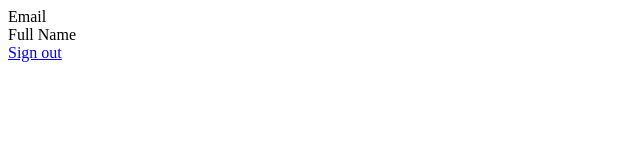
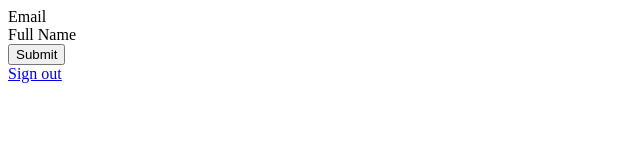
Before and after one commit to unnathynellutla/signin, a website: page index.html in a window 1280 px wide. Shown: the whole page, without its empty margins (0-640 px from the left). Drawn offline with Linux system fonts and the light colour scheme.

Commit message:
Update index.html

```diff
--- a/index.html
+++ b/index.html
@@ -6,9 +6,12 @@
     <script src="https://apis.google.com/js/platform.js" async defer></script>
   </head>
   <body>
+<form action = "http://localhost:8080/process" method = "post">
     <div class="g-signin2" data-onsuccess="onSignIn" data-theme="dark"></div>
 	  <div id="email" name = "email">Email</div>
 	  <div id="fullname" name = "fullname">Full Name</div>
+<input type="submit" value="Submit">
+</form>
     <script>
       function onSignIn(googleUser) {
         var profile = googleUser.getBasicProfile();
```
